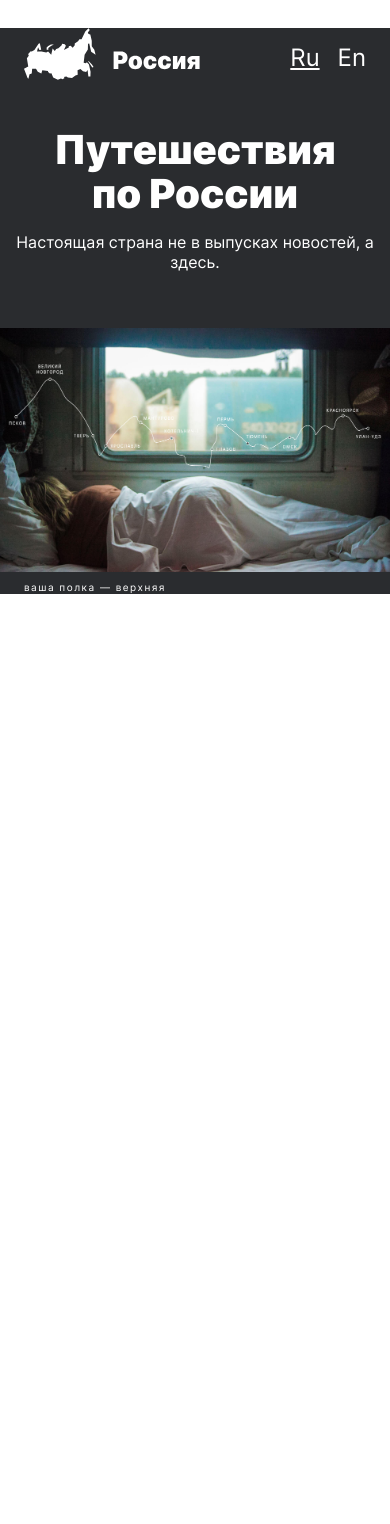
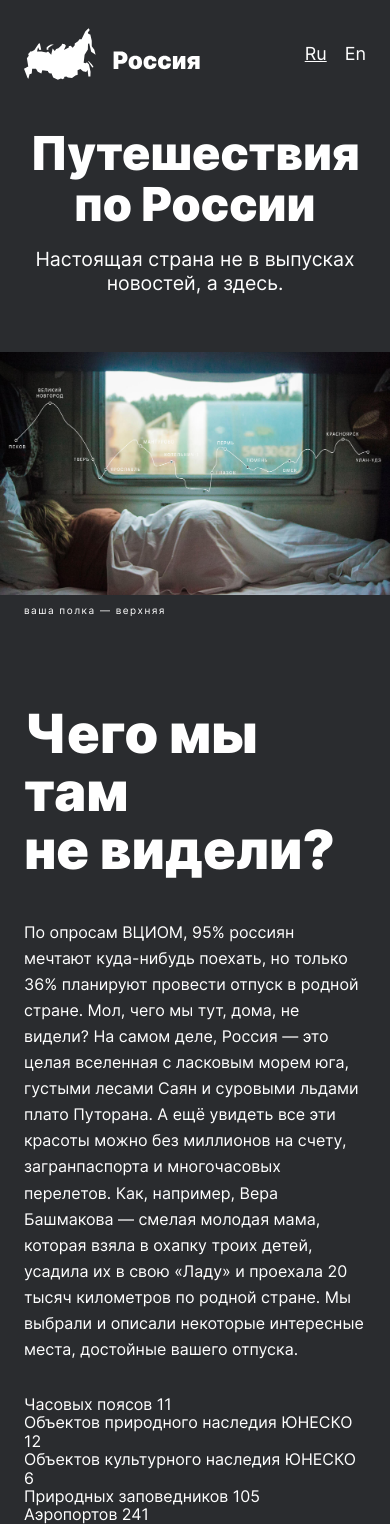
Before and after one commit to goplomah/russian-travel, a plain HTML site: page index.html in a window 390 px wide. Before the commit the page ends 844 px from the top, so only its background shows below. Drawn offline with Linux system fonts and the light colour scheme.

Commit message:
added blocks lead and intro

```diff
--- a/index.html
+++ b/index.html
@@ -1,30 +1,81 @@
 <!DOCTYPE html>
 <html lang="ru">
   <head>
-    <meta charset="UTF-8">
-    <meta http-equiv="X-UA-Compatible" content="IE=edge">
-    <meta name="viewport" content="width=device-width, initial-scale=1.0">
+    <meta charset="UTF-8" />
+    <meta http-equiv="X-UA-Compatible" content="IE=edge" />
+    <meta name="viewport" content="width=device-width, initial-scale=1.0" />
     <title>russian travel</title>
-    <meta name="discription" content="проектная работа третьего спринта">
-    <meta name="keywords" content="html, css, флэкс-бокс, гриды, адаптивная вёрстка, макет в фигме">
-    <meta name="author" content="Maks Subochev">
-    <link rel="stylesheet" href="./pages/index.css">
+    <meta name="discription" content="проектная работа третьего спринта" />
+    <meta
+      name="keywords"
+      content="html, css, флэкс-бокс, гриды, адаптивная вёрстка, макет в фигме"
+    />
+    <meta name="author" content="Maks Subochev" />
+    <link rel="stylesheet" href="./pages/index.css" />
   </head>
   <body class="root">
     <div class="page">
       <header class="header">
-                <img src="./images/header-logo.svg" alt="логотип россии" class="header__logo">
+        <img
+          src="./images/header-logo.svg"
+          alt="логотип россии"
+          class="header__logo"
+        />
         <ul class="header__lang-links">
-                <li class="header__lang-list"><a href="/" class="header__lang-link header__lang-link_active">Ru</a></li>
-                <li class="header__lang-list"><a href="/" class="header__lang-link">En</a></li>
+          <li class="header__lang-list">
+            <a href="/" class="header__lang-link header__lang-link_active"
+              >Ru</a
+            >
+          </li>
+          <li class="header__lang-list">
+            <a href="/" class="header__lang-link">En</a>
+          </li>
         </ul>
       </header>
       <main class="content">
         <section class="lead">
           <h1 class="lead__title">Путешествия по&nbsp;России</h1>
-                <p class="lead__subtitle">Настоящая страна не в выпусках новостей, а здесь.</p>
-                <img src="./images/lead-polka.jpg" alt="боковое мето в плацкарте" class="lead__image">
+          <p class="lead__subtitle">
+            Настоящая страна не в выпусках новостей, а здесь.
+          </p>
+          <img
+            src="./images/lead-polka.jpg"
+            alt="боковое мето в плацкарте"
+            class="lead__image"
+          />
           <p class="lead__caption">ваша полка — верхняя</p>
+        </section>
+        <section class="intro">
+          <h2 class="intro__title">Чего мы там не&nbsp;видели?</h2>
+          <p class="intro__text">
+            По опросам ВЦИОМ, 95% россиян мечтают куда-нибудь поехать, но только
+            36% планируют провести отпуск в родной стране. Мол, чего мы тут,
+            дома, не видели? На самом деле, Россия — это целая вселенная с
+            ласковым морем юга, густыми лесами Саян и суровыми льдами плато
+            Путорана. А ещё увидеть все эти красоты можно без миллионов на
+            счету, загранпаспорта и многочасовых перелетов. Как, например, Вера
+            Башмакова — смелая молодая мама, которая взяла в охапку троих детей,
+            усадила их в свою «Ладу» и проехала 20 тысяч километров по родной
+            стране. Мы выбрали и описали некоторые интересные места, достойные
+            вашего отпуска.
+          </p>
+          <ul class="intro__list">
+            <li>
+              <span class="intro__list-text">Часовых поясов </span> 11
+            </li>
+            <li>
+              <span class="intro__list-text">Объектов природного наследия ЮНЕСКО</span> 12
+            </li>
+            <li>
+              <span class="intro__list-text">Объектов культурного наследия ЮНЕСКО</span> 6
+            </li>
+            <li>
+              <span class="intro__list-text">Природных заповедников</span> 105
+            </li>
+            <li>
+              <span class="intro__list-text">Аэропортов</span> 241
+            </li>
+          </ul>
         </section>
       </main>
     </div>
--- a/pages/style.css
+++ b/pages/style.css
@@ -1,5 +1,4 @@
 .root {
-  /* background-color: #2a2c2f; */
 }
 
 .page {
@@ -7,27 +6,30 @@
   min-width: 320px;
   max-width: 1280px;
   font-family: "Inter", "Arial", sans-serif;
-  color: #ffffff;
+  color: #fff;
   background-color: #2a2c2f;
-  /* box-sizing: border-box; */
+  text-rendering: optimizeLegibility;
 }
 
 .header {
-  margin: 28px 48px 0;
+  margin: 0 48px;
   display: flex;
   justify-content: space-between;
   height: 52px;
+  padding-top: 28px;
 }
 
 @media screen and (max-width: 768px) {
   .header {
-    margin: 28px 24px 0;
+    margin: 0 24px;
+    padding-top: 28px;
   }
 }
 
 @media screen and (max-width: 320px) {
   .header {
-    margin: 16px 16px 0;
+    margin: 0 16px;
+    padding-top: 16px;
   }
 }
 
@@ -54,14 +56,14 @@
   color: #ffffff;
   font-weight: 400;
   font-size: 24px;
-  line-height: 28px;
+  line-height: 1.16;
 }
 
-@media screen and (max-width: 320px) {
+@media screen and (max-width: 425px) {
   .header__lang-link {
     font-weight: 400;
     font-size: 18px;
-    line-height: 20px;
+    line-height: 1.11;
   }
 }
 
@@ -82,7 +84,7 @@
 }
 
 .lead {
-  margin: 56px 148px 0;
+  margin: 56px auto 0;
   max-width: 984px;
   display: flex;
   flex-direction: column;
@@ -90,35 +92,39 @@
 
 @media screen and (max-width: 1024px) {
   .lead {
-    margin: 48px 48px 0;
+    max-width: 928px;
+    margin: 48px auto 0;
   }
 }
 
 @media screen and (max-width: 768px) {
   .lead {
-    margin: 48px 0 0;
+    max-width: 768px;
+    margin: 48px auto 0;
   }
 }
 
-/* @media screen and (max-width: 320px) {
+@media screen and (max-width: 320px) {
   .lead {
-    margin: 48px 0 0;
+    max-width: 320px;
+    margin: 48px auto 0;
   }
-} */
+}
 
 .lead__title {
   margin: 0;
   font-weight: 900;
   font-size: 96px;
-  line-height: 100px;
+  line-height: 1.04;
   text-align: center;
 }
 
-@media screen and (max-width: 678px) {
+@media screen and (max-width: 768px) {
   .lead__title {
-    font-size: 40px;
-    line-height: 44px;
+    /* font-size: 40px; */
+    line-height: 1.1;
     font-weight: 900;
+    font-size: 12vw;
   }
 }
 
@@ -126,7 +132,7 @@
   margin: 32px auto 0;
   font-weight: 400;
   font-size: 30px;
-  line-height: 36px;
+  line-height: 1.2;
   text-align: center;
   max-width: 640px;
 }
@@ -134,14 +140,22 @@
 @media screen and (max-width: 768px) {
   .lead__subtitle {
     margin-top: 16px;
+    /* font-size: 16px; */
+    line-height: 1.25;
+    font-size: 5vw;
+  }
+}
+
+@media screen and (max-width: 320px) {
+  .lead__subtitle {
+    margin-top: 16px;
     font-size: 16px;
-    line-height: 20px;
+    line-height: 1.25;
   }
 }
 
 .lead__image {
   width: 100%;
-  max-height: 615px;
   margin: 64px auto 0;
 }
 
@@ -160,7 +174,7 @@
 .lead__caption {
   font-weight: 400;
   font-size: 10px;
-  line-height: 14px;
+  line-height: 1.4;
   margin: 8px auto 0 0;
   letter-spacing: 1.5px;
 }
@@ -176,3 +190,62 @@
     margin-left: 16px;
   }
 }
+
+.intro {
+  margin: 92px auto 0;
+  max-width: calc(100% - 296px);
+}
+
+@media screen and (max-width: 1024px) {
+  .intro {
+    max-width: calc(100% - 96px);
+  }
+}
+
+@media screen and (max-width: 768px) {
+  .intro {
+    max-width: calc(100% - 48px);
+    margin-top: 88px;
+  }
+}
+
+@media screen and (max-width: 320px) {
+  .intro {
+    margin-top: 64px;
+    max-width: calc(100% - 32px);
+  }
+}
+
+.intro__title {
+  font-weight: 900;
+  font-size: 54px;
+  line-height: 1.07;
+  margin: 0;
+}
+
+@media screen and (max-width: 320px) {
+  .intro__title {
+    font-size: 32px;
+    line-height: 1.09;
+  }
+}
+
+.intro__text {
+  max-width: 690px;
+  margin: 40px auto 0 0;
+  font-weight: 400;
+  font-size: 16px;
+  line-height: 1.63;
+}
+
+.intro__list {
+  list-style: none;
+  padding: 0;
+  margin: 33px auto 0 0;
+}
+
+..intro__list-text {
+  font-weight: 700;
+  font-size: 12px;
+  line-height: 1.5;
+}
```
Lines whose indentation alone changed are shown as unchanged.
